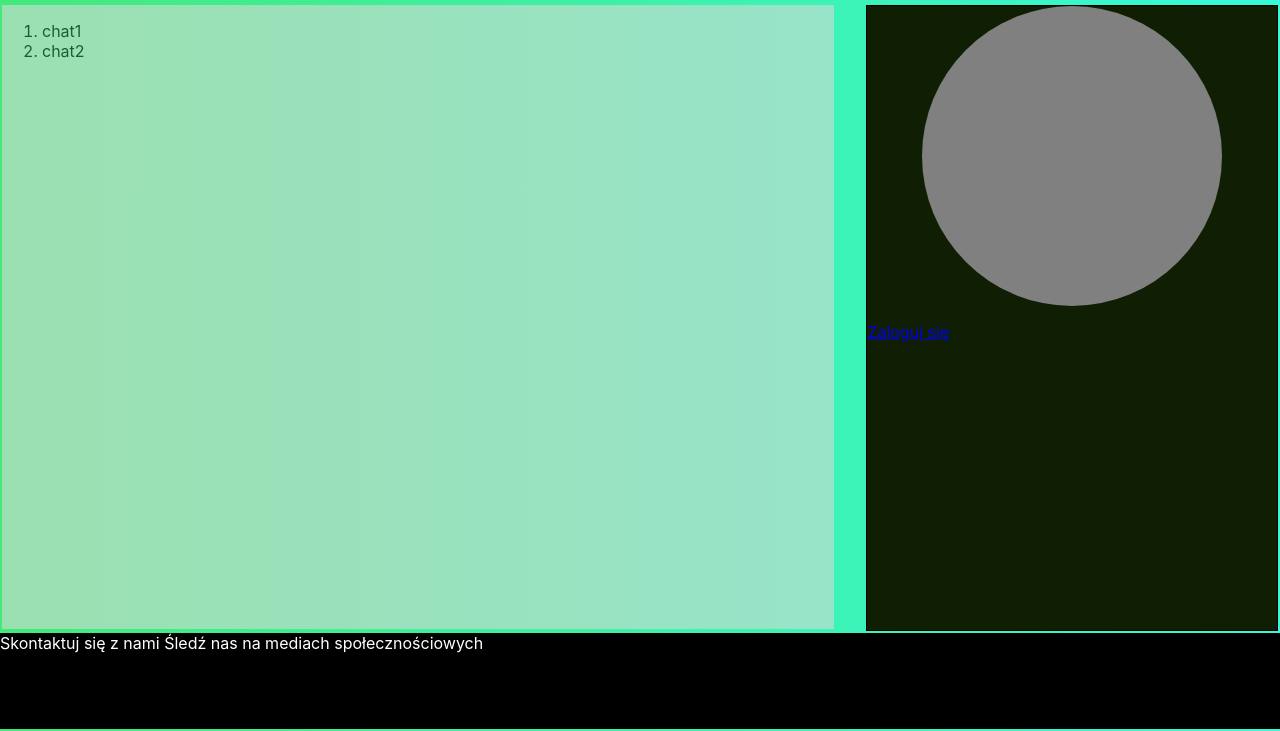
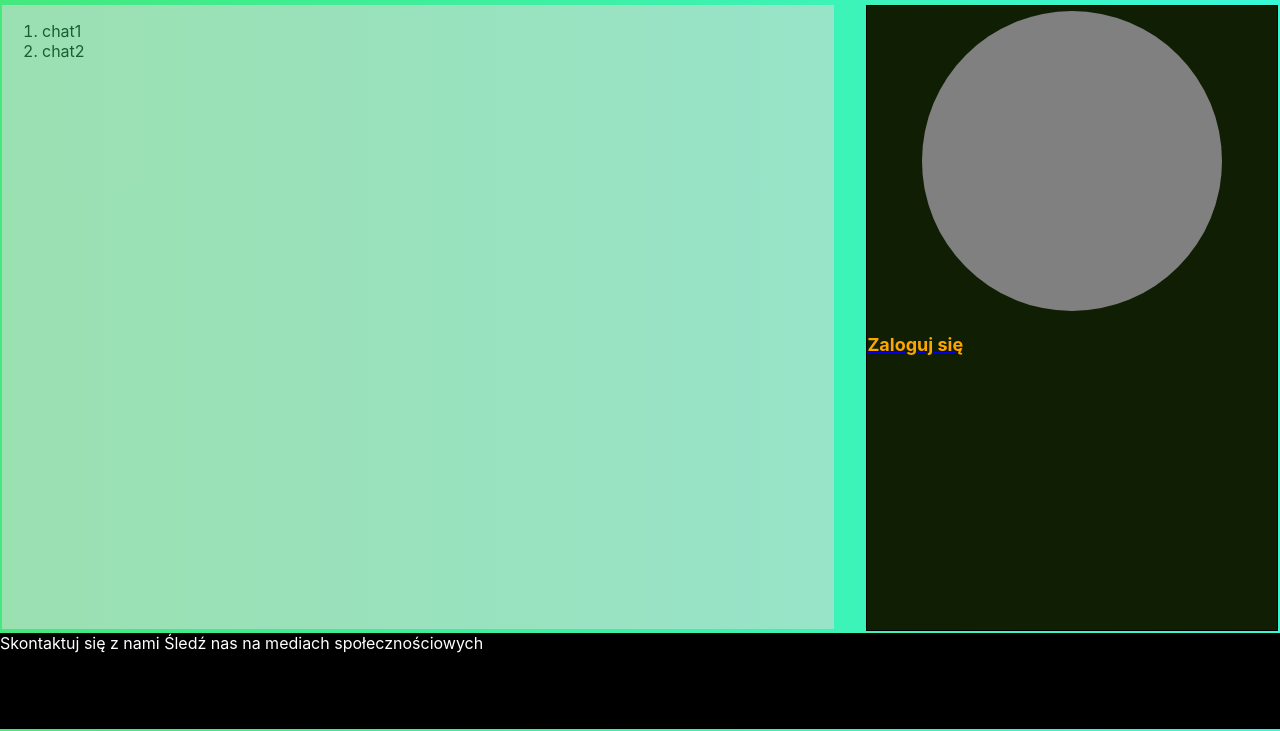
Before and after one commit to piotrc33/pjs_Piotr_Cywinski_2021, a React app: page / in a window 1280 px wide. Shown: the part 69-800 px from the top of the page. Built offline with nearby package versions, Linux system fonts and the light colour scheme.

Commit message:
drobne zmiany

```diff
--- a/src/Login.js
+++ b/src/Login.js
@@ -1,10 +1,15 @@
-import React from 'react';
+import { Link } from "react-router-dom";
 
 function Login(){
     return(
         <div className="login">
             <input name="nick" placeholder="nick" />
             <input name="password" placeholder="password" />
+
+            <Link to="/" >
+                <p>Powrót</p>
+            </Link>
+
         </div>
     );
 }
--- a/src/Main.css
+++ b/src/Main.css
@@ -16,6 +16,6 @@
 }
 
 .chat, .user{
-  display: inline-block;
+  /* display: inline-block; */
   min-height: 500px;
 }
--- a/src/Main.js
+++ b/src/Main.js
@@ -3,7 +3,7 @@ import Search from './Search.js';
 import Footer from './Footer.js';
 import User from './User.js';
 import Chat from './Chat.js';
-import {BrowserRouter as Router, Switch, Route} from 'react-router-dom';
+import {BrowserRouter as Router, Route} from 'react-router-dom';
 import Login from './Login.js';
 
 import './Main.css';
@@ -15,8 +15,9 @@ function Main(){
             <Router>
                 <Search />
                 <Chat />
-                <Route path="/login" component={Login} />
-                <Route path="/" exact component={User} />
+                <User />
+                {/* <Route path="/login" component={Login} />
+                <Route path="/" exact component={User} /> */}
                 <Footer />
             </Router>
 
--- a/src/User.css
+++ b/src/User.css
@@ -8,6 +8,9 @@
     color: orange;
     display: flex;
     flex-wrap: wrap;
+    flex-direction:column;
+    justify-content: flex-start;
+    text-decoration: none;
 }
 
 .image{
@@ -15,5 +18,13 @@
     width: 300px;
     height: 300px;
     border-radius: 50%;
-    margin: auto;
+    margin: 5px auto;
 }
+
+P{
+    align-items: flex-end;
+    color: orange;
+    font-size:large;
+    font-weight: bold;
+
+}
--- a/src/User.js
+++ b/src/User.js
@@ -1,18 +1,30 @@
 import React from 'react';
 import './User.css';
 import { Link } from 'react-router-dom';
+import {useState} from 'react';
+import { BrowserRouter as Router, Route } from 'react-router-dom';
+import Login from './Login'
 
 function User(){
     return(
         <div className="user">
-            <div className="image">
 
-            </div>
-            <Link to="/login">
-            <p>
-                Zaloguj się
-            </p>
-            </Link>
+
+            <Router>
+
+                <Route exact path="/" render={() =>
+                    <>
+                        <div className="image"></div>
+                        <Link to="/login">
+                            <p>Zaloguj się</p>
+                        </Link>
+                    </>
+                } />
+                <Route path="/login" component={Login} />
+
+            </Router>
+
+
         </div>
 
     );
```
